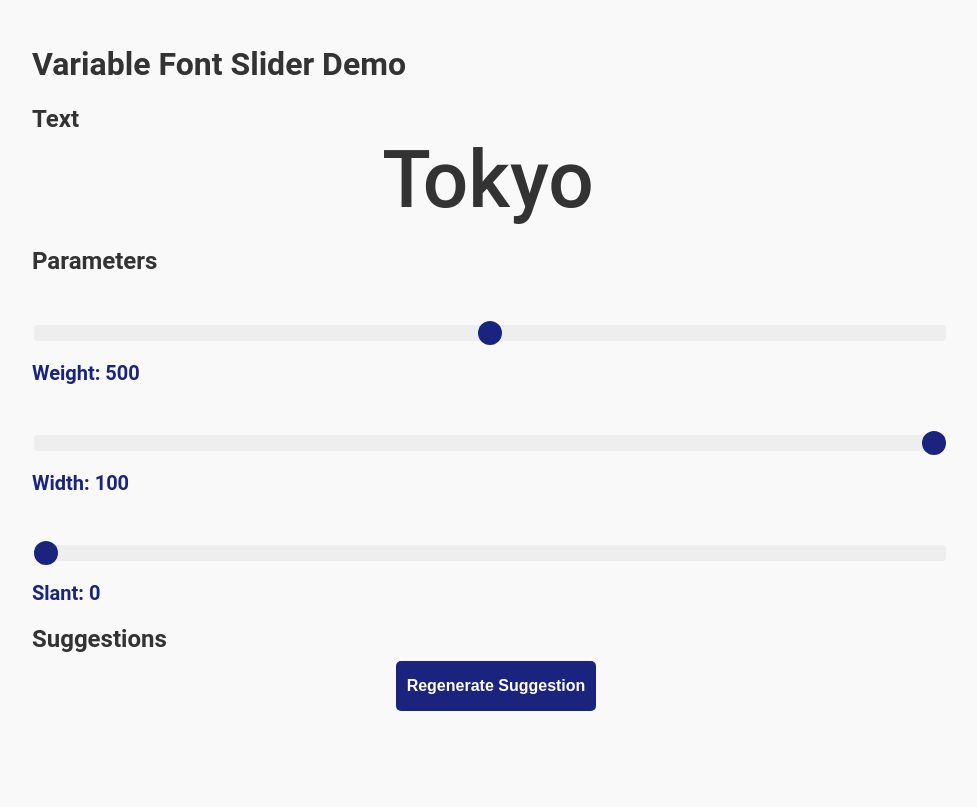
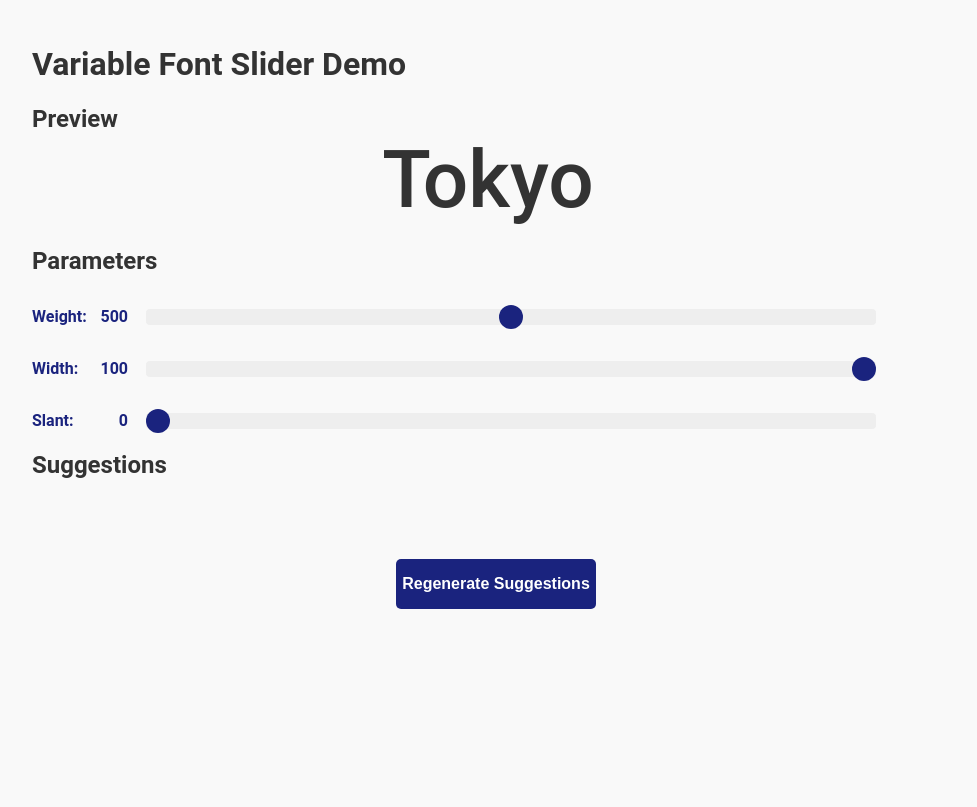
Before and after one commit to sk4161/bo-as-assistant-for-vf, a Flask app: page / in a window 1280 px wide. Shown: the whole page, without its empty margins (152-1129 px from the left). After the commit the page ends 609 px from the top, so only its background shows below. Run offline with Flask 3, Linux system fonts and the light colour scheme; some web fonts are replaced.

Commit message:
Update HTML/CSS

```diff
--- a/static/style.css
+++ b/static/style.css
@@ -15,9 +15,6 @@
 html, body {
   box-sizing: border-box;
   margin: 0;
-}
-
-body {
   background: var(--bg-color);
   color: var(--base-color);
 }
@@ -38,12 +35,11 @@ body {
   text-align: center;
 }
 
-.container h1 {
+.container h1, .container h2 {
   text-align: left;
 }
 
 .container h2 {
-  text-align: left;
   margin-bottom: 0;
 }
 
@@ -58,20 +54,30 @@ body {
 }
 
 .controls, .slider-container:not(:first-child) {
-  margin-top: 3rem;
+  margin-top: 2rem;
+}
+
+.slider-container {
+  display: flex;
+  align-items: center;
 }
 
 .slider-controls {
+  margin-right: 1rem;
+  width: 6rem;
+  text-align: right;
+}
+
+.slider-label {
   display: flex;
   justify-content: space-between;
-  margin-top: 1rem;
+  width: 6rem;
 }
 
 .slider-label, .output {
   color: var(--main-color);
-  font-size: 1.25rem;
+  font-size: 1rem;
   font-style: normal;
-  font-variation-settings: "slnt" var(--text-slant);
   font-weight: 650;
 }
 
@@ -81,7 +87,7 @@ body {
   border-radius: .25rem;
   height: 1rem;
   outline: none;
-  width: 100%;
+  width: 80%;
 }
 
 .slider::-webkit-slider-thumb {
@@ -115,7 +121,7 @@ body {
   margin-left: 1rem;
 }
 
-#regenerateButton {
+button, #regenerateButton {
   padding: 0.25rem 0.25rem;
   background-color: var(--main-color);
   color: white;
@@ -125,11 +131,15 @@ body {
   transition: background-color 0.3s;
   font-size: 1rem;
   font-weight: bold;
+  margin-top: 0.5rem;
+}
+
+#regenerateButton {
   width: 200px;
   height: 50px;
 }
 
-#regenerateButton:hover {
+button:hover, #regenerateButton:hover {
   background-color: black;
 }
 
@@ -157,22 +167,3 @@ body {
   font-size: 5rem;
   margin-bottom: 0.5rem;
 }
-
-button {
-  padding: 0.25rem 0.25rem;
-  background-color: var(--main-color);
-  color: white;
-  border: none;
-  border-radius: 5px;
-  cursor: pointer;
-  transition: background-color 0.3s;
-  font-size: 1rem;
-  font-weight: bold;
-  width: 140px;
-  height: 35px;
-  margin-top: 0.5rem;
-}
-
-button:hover {
-  background-color: black;
-}
--- a/templates/index.html
+++ b/templates/index.html
@@ -9,7 +9,7 @@
 <body>
   <main class="container">
     <h1>Variable Font Slider Demo</h1>
-    <h2>Text</h2>
+    <h2>Preview</h2>
     <div>
       <div class="demo-text">Tokyo</div>
     </div>
@@ -17,41 +17,41 @@
     <div class="controls">
       <!-- Weight Controls -->
       <div class="slider-container">
-        <input type="range" min="100" max="900" value="500" class="slider" id="text-weight" name="text-weight" data-index="0">
         <div class="slider-controls">
           <label for="text-weight" class="slider-label">
             Weight: <span class="output" data-index="0"></span>
           </label>
         </div>
+        <input type="range" min="100" max="900" value="500" class="slider" id="text-weight" name="text-weight" data-index="0">
       </div>
       <!-- Width Controls -->
       <div class="slider-container">
-        <input type="range" min="75" max="100" value="100" class="slider" id="text-width" name="text-width" data-index="1">
         <div class="slider-controls">
           <label for="text-width" class="slider-label">
             Width: <span class="output" data-index="1"></span>
           </label>
         </div>
+        <input type="range" min="75" max="100" value="100" class="slider" id="text-width" name="text-width" data-index="1">
       </div>
       <!-- Slant Controls -->
       <div class="slider-container">
-        <input type="range" min="0" max="12" value="0" class="slider" id="text-slant" name="text-slant" data-index="2">
         <div class="slider-controls">
           <label for="text-slant" class="slider-label">
             Slant: <span class="output" data-index="2"></span>
           </label>
         </div>
+        <input type="range" min="0" max="12" value="0" class="slider" id="text-slant" name="text-slant" data-index="2">
       </div>
     </div>
     <h2>Suggestions</h2>
-    <div id="regenerateButtonContainer">
-      <button id="regenerateButton">Regenerate Suggestion</button>
-    </div>
     <div id="suggestions">
       <div class="suggestion"></div>
       <div class="suggestion"></div>
       <div class="suggestion"></div>
     </div>
+    <div id="regenerateButtonContainer">
+      <button id="regenerateButton">Regenerate Suggestions</button>
+    </div>
   </main>
   <script src="{{ url_for('static', filename='script.js') }}"></script>
 </body>
```
